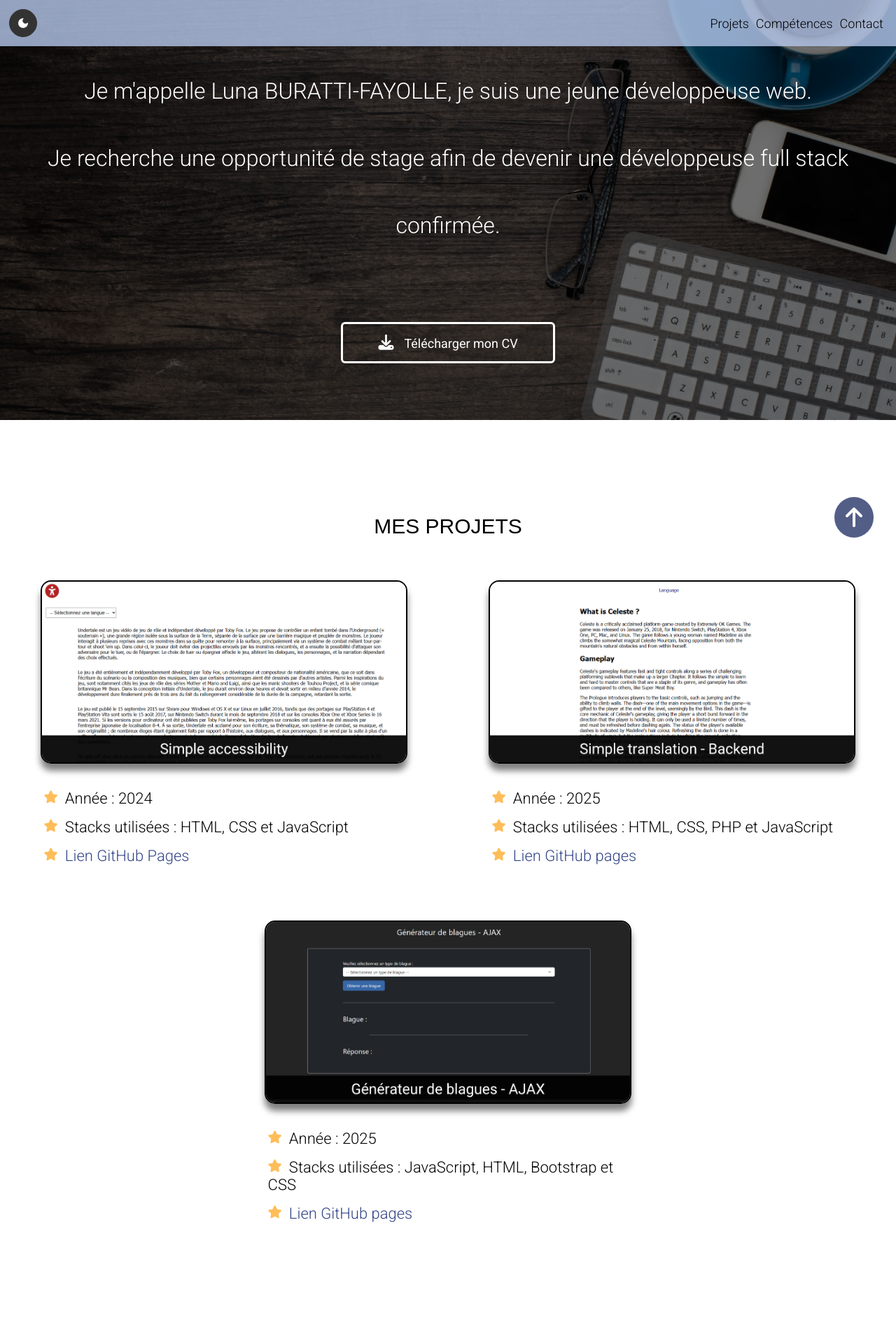
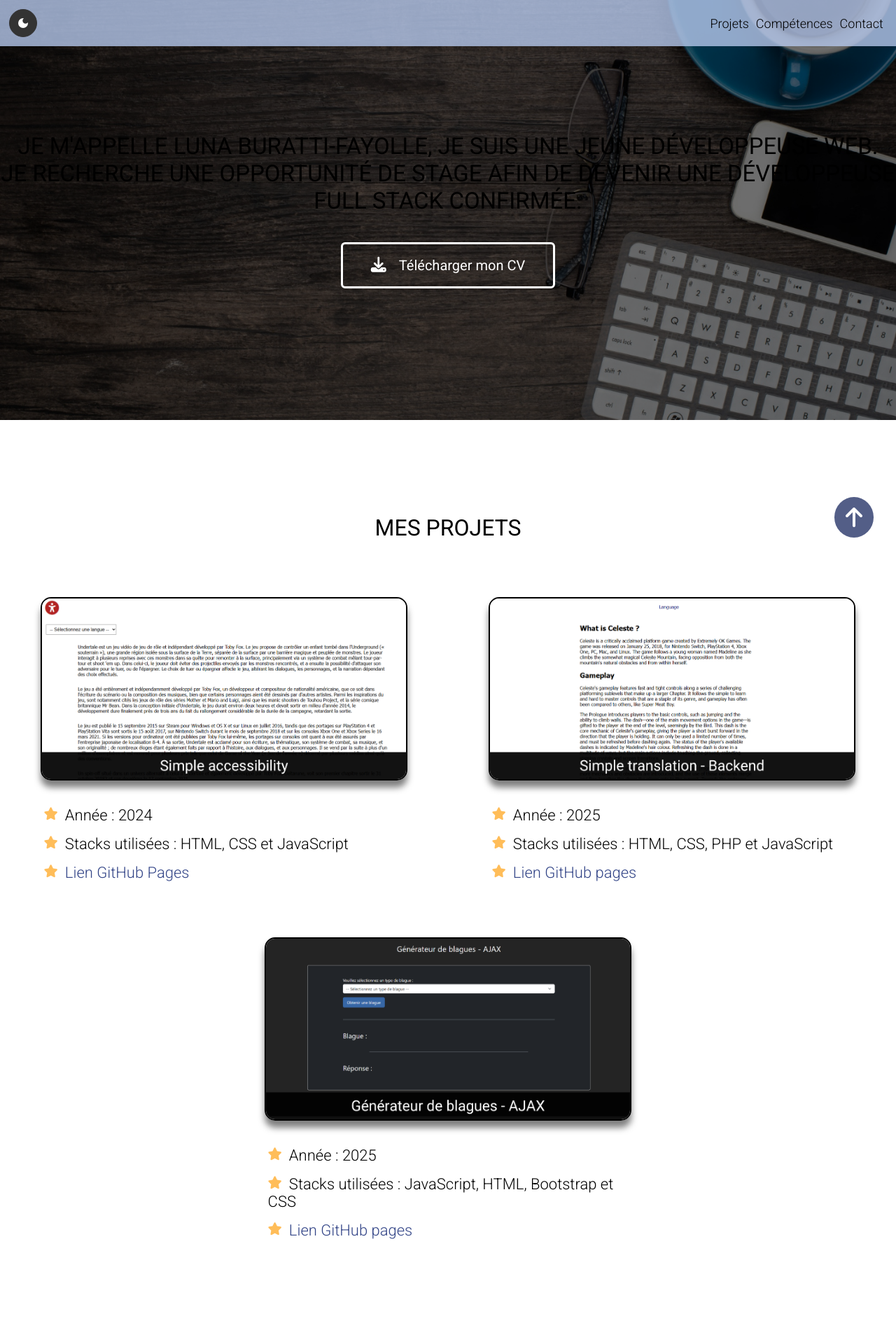
Before and after one commit to Luna-bf/Portfolio, a PHP site: page / in a window 1280 px wide. Shown: the top 1920 px of the page at 70% size. Run offline with PHP 8.4, Linux system fonts and the light colour scheme; style sheets or scripts are compiled from the project's sources; some libraries are stand-ins or nearby versions; some web fonts are replaced.

Commit message:
updated margins and paddings

```diff
--- a/assets/style/components/_slider.scss
+++ b/assets/style/components/_slider.scss
@@ -5,15 +5,16 @@
     flex-direction: column;
 }
 
-.skills>h2 {
-    margin-bottom: 50px;
+.skills>h1 {
+    font-size: 32px;
+    margin-bottom: 20px;
 }
 
 /**CARDS**/
 .cards-container {
     /* background-color: #0077B5; */
     width: 80%;
-    margin-top: 70px;
+    margin-top: 3em;
     flex-direction: row;
     justify-content: space-around;
     justify-content: center;
@@ -37,7 +38,7 @@
     display: flex;
     align-content: center;
     height: auto !important;
-    border: 3px solid #B5C7EB;
+    border: 3px solid var(--footer-bg-color);
     border-radius: 6px;
     padding: 20px 25px 20px 25px;
     margin-bottom: 10px;
--- a/assets/style/page/_page.scss
+++ b/assets/style/page/_page.scss
@@ -37,7 +37,7 @@
     margin-bottom: 10px;
 }
 
-.hero .hero-titles>h1 {
+.hero .hero-title>h1 {
     font-family: "Roboto-Light", sans-serif;
     font-weight: 300;
     font-size: 32px;
@@ -51,17 +51,17 @@
 .resume {
     font-family: "Roboto-Regular", sans-serif;
     font-weight: 400;
-    font-size: 18px;
+    font-size: 20px;
     border: 3px solid #fff;
     border-radius: 6px;
     color: #fff;
     text-decoration: none;
-    margin-top: 5em;
-    padding: 15px 50px 15px 50px;
+    margin-top: 2em;
+    padding: 18px 40px 18px 40px;
 }
 
 .fa-download {
-    padding-right: 15px;
+    padding-right: 18px;
     font-size: 22px;
 }
 
@@ -94,12 +94,14 @@
 }
 
 .projects>h2 {
+    margin-bottom: 20px;
+    font-size: 32px;
     color: var(--text-color);
     text-align: center;
 }
 
 .parent-project {
-    padding-top: 3em;
+    margin-top: 3em;
     justify-content: center;
     justify-content: space-around;
     flex-wrap: wrap;
--- a/assets/style/page/_params.scss
+++ b/assets/style/page/_params.scss
@@ -27,8 +27,8 @@ h3,
 h4,
 h5,
 h6 {
-    font-family: "Roboto-Medium", sans-serif;
-    font-weight: 500;
+    font-family: "Roboto-Regular", sans-serif;
+    font-weight: 400;
     text-align: center;
     text-transform: uppercase;
     color: var(--text-color);
```
